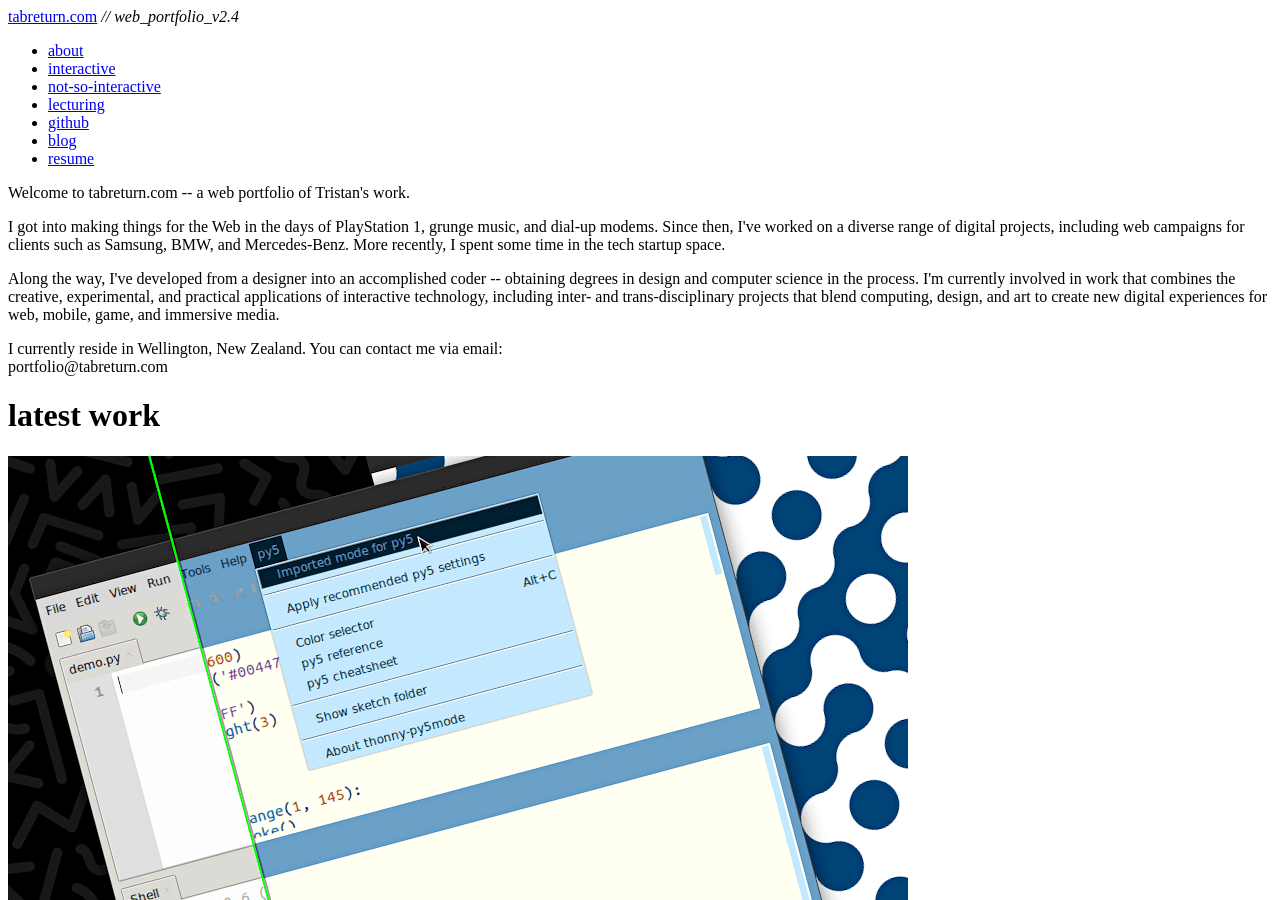
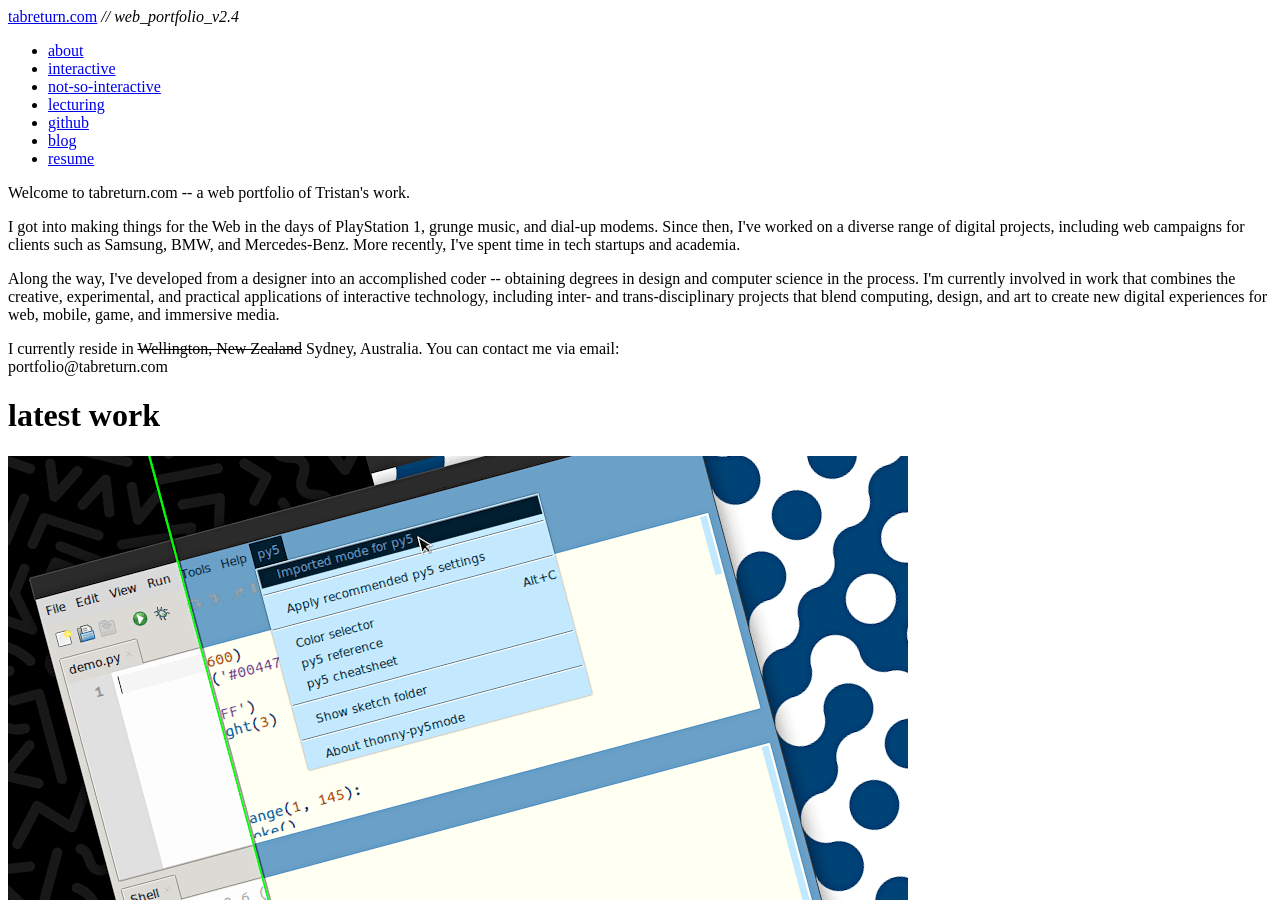
Before and after one commit to tabreturn/tabreturn.portfolio, a Jekyll site: the page built from about.html, in a window 1280 px wide and 900 px high. Built offline with Jekyll 4.4.1, drawn with Linux system fonts in a browser that asks for light colours; comment, search, counter and statistics services are not loaded.

Commit message:
- update intro (sydney)

```diff
--- a/about.html
+++ b/about.html
@@ -10,7 +10,8 @@ title:  latest
   I got into making things for the Web in the days of PlayStation 1, grunge
   music, and dial-up modems. Since then, I've worked on a diverse range of
   digital projects, including web campaigns for clients such as Samsung, BMW,
-  and Mercedes-Benz. More recently, I spent some time in the tech startup space.
+  and Mercedes-Benz. More recently, I've spent time in tech startups and
+  academia.
   </p>
   <p>
   Along the way, I've developed from a designer into an accomplished coder --
@@ -21,7 +22,8 @@ title:  latest
   new digital experiences for web, mobile, game, and immersive media.
   </p>
   <p>
-  I currently reside in Wellington, New Zealand. You can contact me via email:
+  I currently reside in <s>Wellington, New Zealand</s> Sydney, Australia.
+  You can contact me via email:
   <br />
   <a id="em"></a>
   <script>
```
